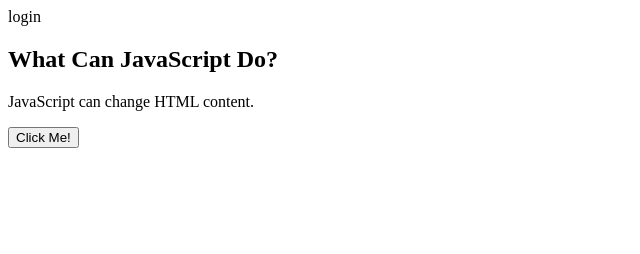
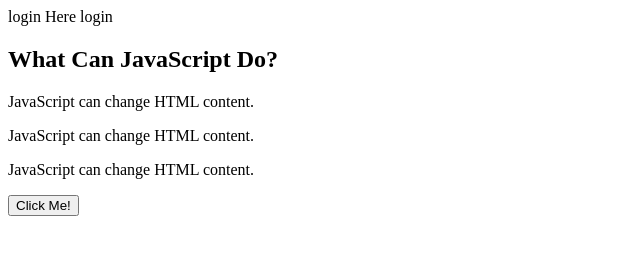
Before and after one commit to Ahmad-Jamal-Abdallah/MyRep, a plain HTML site: page index.html in a window 1280 px wide. Shown: the whole page, without its empty margins (0-640 px from the left). Drawn offline with Linux system fonts and the light colour scheme.

Commit message:
I changed it

```diff
--- a/index.html
+++ b/index.html
@@ -1,11 +1,13 @@
 <!DOCTYPE html>
 <html>
 <body>
+    login Here
     login <form action=""></form>
 <h2>What Can JavaScript Do?</h2>
 
 <p id="demo">JavaScript can change HTML content.</p>
-
+<p id="demo">JavaScript can change HTML content.</p>
+<p id="demo">JavaScript can change HTML content.</p>
 <button type="button" onclick='document.getElementById("demo").innerHTML = "Hello JavaScript!"'>Click Me!</button>
 
 </body>
```
